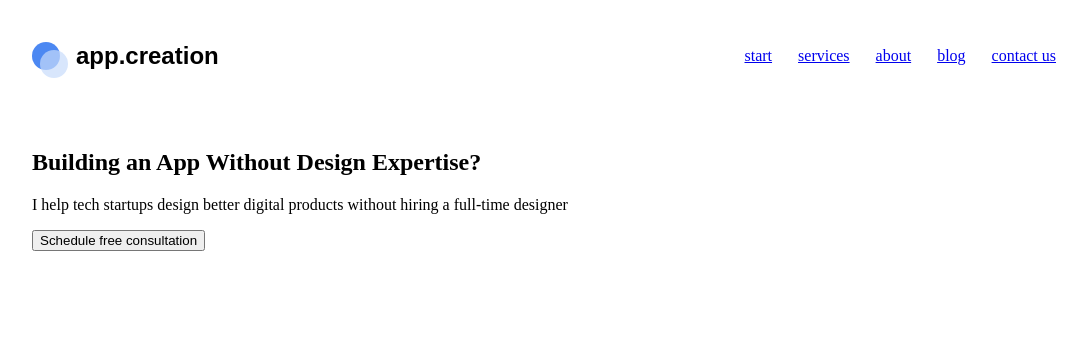
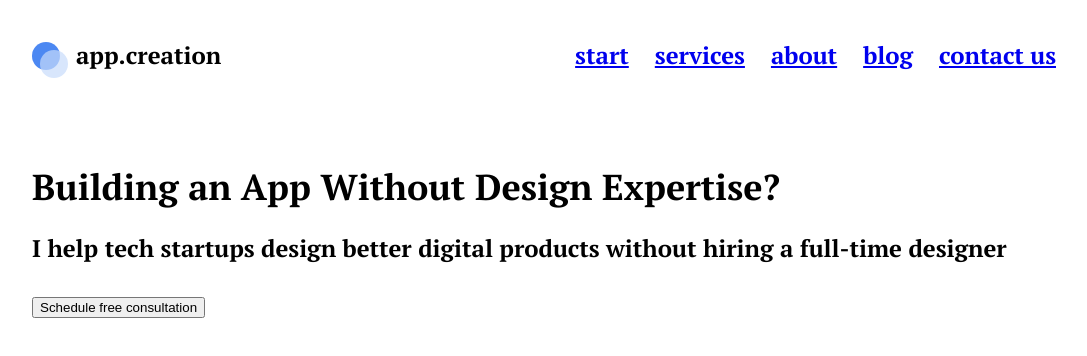
Before and after one commit to WebHeroSchool/first_project_html-css, a plain HTML site: page index.html in a window 1280 px wide. Shown: the whole page, without its empty margins (96-1183 px from the left). Drawn offline with Linux system fonts and the light colour scheme.

Commit message:
внесены исправления ошибок по подключению и применению шрифтов

```diff
--- a/index.html
+++ b/index.html
@@ -2,9 +2,8 @@
 <html>
   <head>
     <meta charset="UTF-8">
-    <meta name="viewport" content="wight=device-wight, initial-scale=1">
     <title>Мой первый сайт</title>
-    <link rel="stylesheet" href=".fonts.css">
+    <link rel="stylesheet" href="./fonts.css">
     <link rel="stylesheet" href="https://fonts.googleapis.com/css2?family=Roboto:wght@100&display=swap">
     <link rel="stylesheet" href="./style.css">
   </head>
--- a/style.css
+++ b/style.css
@@ -5,6 +5,7 @@ body {
 
  }
 .wrapper {
+  font: bold 24px/31px pt_serifbold, arial,helvetica, sans-serif;
   margin: auto;
   width: 80%;
 
@@ -26,11 +27,11 @@ body {
   position: relative;
   padding: 40px 0;
   padding-left: 44px;
-  /* font-family: pt_serif, arial,helvetica, sans-serif;
+  /* font-family: pt_serifbold, arial,helvetica, sans-serif;
   font-weight: bold;
   font-size: 24px;
   line-height: 31px;  -  код до рефакторинга, оставила для наглядности*/
-  font: bold 24px/31px pt_serif, arial,helvetica, sans-serif;
+  /* font: bold 24px/31px pt_serifbold, arial,helvetica, sans-serif; */
   /* width: 190px;
   height: 35px;
   background: url('img/logo.svg');  для тренировки первого варианта лого с картинкой. Удаляется строка font:bold...*/
```
